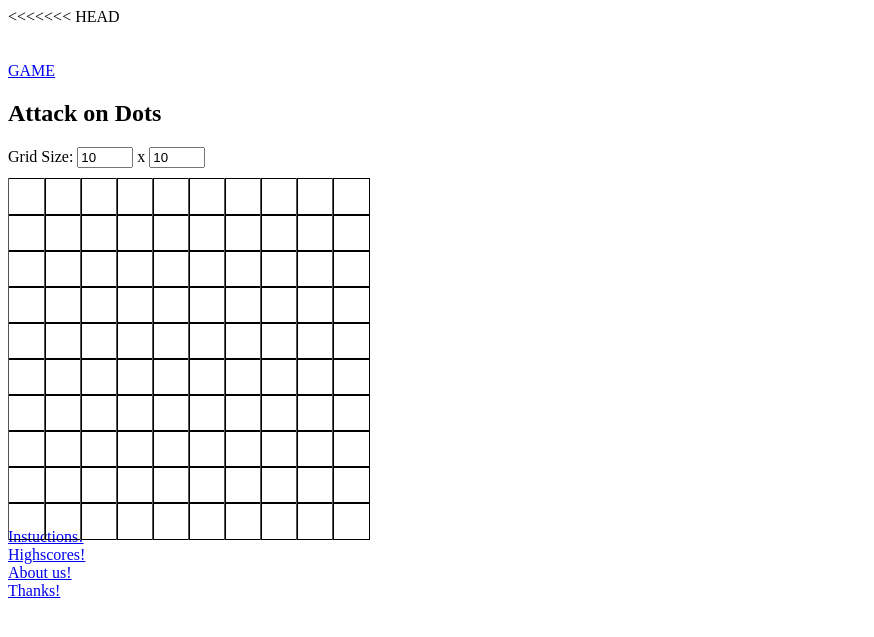
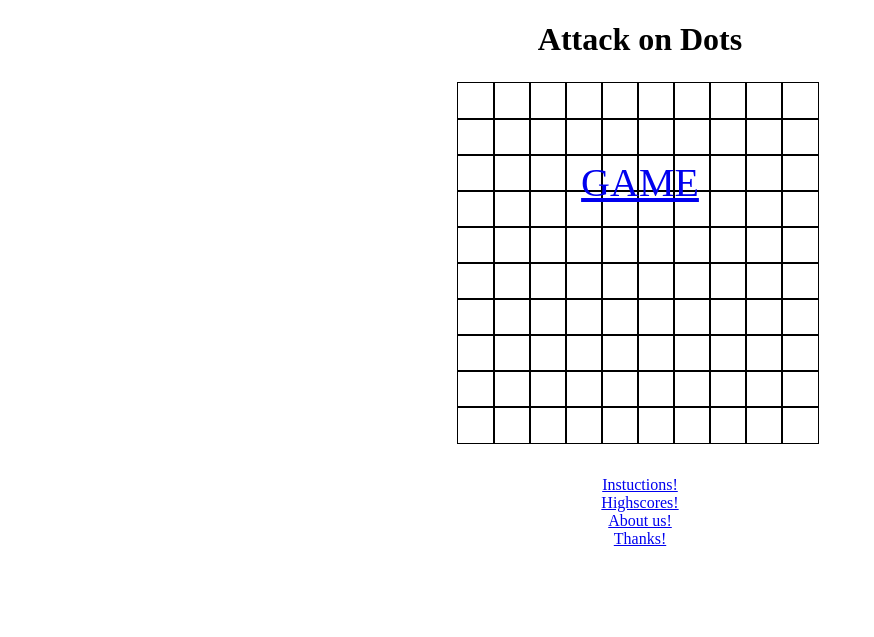
Before and after one commit to BonNgyn/wateriswet, a Python web app: template templates/main.html in a window 1280 px wide. Shown: the top 637 px of the page, without its empty margins (0-874 px from the left). Run offline with Jinja, Linux system fonts and the light colour scheme; the template is opened without the code that fills it, so the values that code supplies are empty; some libraries are stand-ins or nearby versions.

Commit message:
changed the mainhtml

```diff
--- a/app.yaml
+++ b/app.yaml
@@ -18,6 +18,9 @@ handlers:
 - url: /resources
   static_dir: resources
 
+- url: /images
+  static_dir: images
+
 - url: .*
   script: main.app
 
--- a/stylesheets/wateriswet.css
+++ b/stylesheets/wateriswet.css
@@ -64,3 +64,37 @@
     border-color: black;
     font-size: normal;
 }
+
+.body {
+  display: flex;
+  text-align: center;
+  align-items: center;
+}
+
+h1{
+  text-align: center;
+}
+
+.main_pic{
+  position:relative;
+  text-align: center;
+}
+
+.grid_image{
+
+  display: inline-block;
+}
+
+.game {
+  position: absolute;
+  top: 20%;
+  left: 0;
+  width: 100%;
+  height: 100%;
+  font-size: 40px;
+
+}
+
+.footer{
+  text-align: center;
+}
--- a/templates/main.html
+++ b/templates/main.html
@@ -4,7 +4,6 @@
 		<title>WATERISWET</title>
 		<script src="http://ajax.googleapis.com/ajax/libs/jquery/1.5.2/jquery.min.js"></script>
 		<script src="http://code.jquery.com/jquery-1.9.1.js"></script>
-<<<<<<< HEAD
 		<link rel="stylesheet" type="text/css" href="/stylesheets/wateriswet.css">
 	  <script src = '/js/wateriswet.js' type = 'text/javascript'></script>
 	  <link href='http://fonts.googleapis.com/css?family=Poiret+One' rel='stylesheet' type='text/css'>
@@ -12,19 +11,12 @@
 
 	<body>
 
-		<link rel="stylesheet" type="text/<link href='http://fonts.googleapis.com/css?family=Poiret+One' rel='stylesheet' type='text/css'>css" href="/stylesheets/wateriswet.css">
-		<script src = '/js/wateriswet.js' type = 'text/javascript'></script>
-		<script src = 'http://ajax.googleapis.com/ajax/libs/jquery/1.9.1/jquery.min.js'></script>
-		<script src='https://code.jquery.com/ui/1.11.4/jquery-ui.js'></script>
-		<link href='http://fonts.googleapis.com/css?family=Poiret+One' rel='stylesheet' type='text/css'>
-	</head>
-
-	<body>
-
-		<div id="gridLayout" class="gridLayout">
 
 
-</div>
+			<h1>Attack on Dots</h1>
+
+			<div class = "main_pic">
+					<img src = "../images/grid_v1.png" class = "grid_image">
 				</br>
 			 </br>
 					<div class= "game">
@@ -32,16 +24,8 @@
 								 GAME
 							</a>
 					</div>
-<div class= "instuctions">
-		<div id="gridHeader">
-			<h2>Attack on Dots</h2>
-			Grid Size:
-			<input id="rows" type="number" min="1" max="50" value="10" width="40" size="3" onChange="GRASP.start();">
-			x
-			<input id="cols" type="number" min="1" max="50" value="10" width="40" size="3" onChange="GRASP.start();">
 			</div>
-		<div id="grid" class="gridContainer"></div>
-		</div>
+			<div class = "footer">
 				<div class= "instuctions">
 					<a href = "../resources/instruct.html" >
 					Instuctions!
@@ -64,5 +48,6 @@
 				</div>
 			</div>
 
+
 	</body>
 </html>
```
Also changed, not shown: images/grid_v1.png (added). Lines whose indentation alone changed are shown as unchanged.
